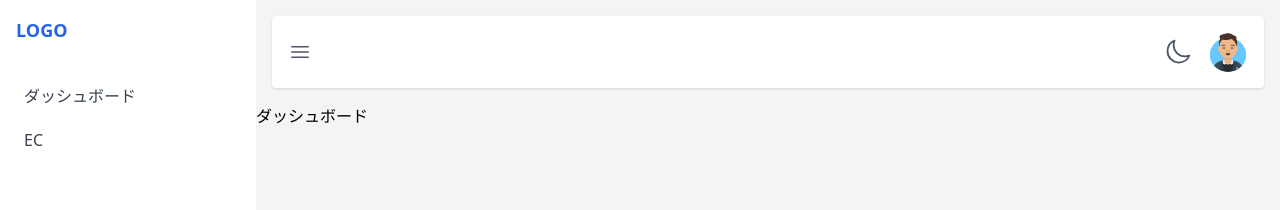
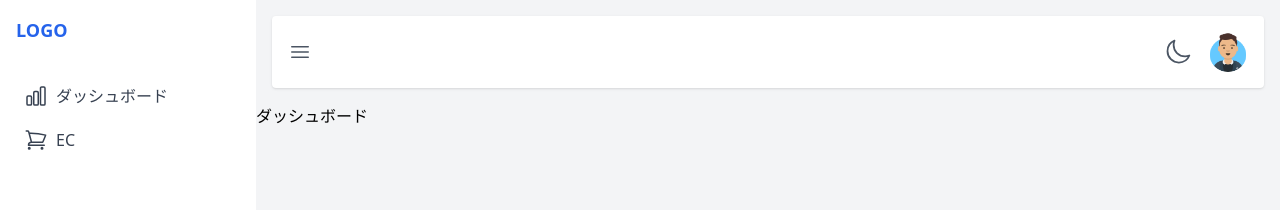
Before and after one commit to KazMat1/admin-panel, a Vue app: page / in a window 1280 px wide. Shown: the top 210 px of the page. Built offline with nearby package versions, Linux system fonts and the light colour scheme.

Commit message:
update a sidebar menu list with icon

```diff
--- a/src/components/SidebarList.vue
+++ b/src/components/SidebarList.vue
@@ -1,24 +1,30 @@
 <script setup>
-import { reactive } from 'vue';
+import { reactive } from "vue";
+import { ChartBarIcon, ShoppingCartIcon } from "@heroicons/vue/24/outline";
+
+const icons = {
+  ChartBarIcon: ChartBarIcon,
+  ShoppingCartIcon: ShoppingCartIcon,
+};
 
 const lists = reactive([
   {
-    name: 'ダッシュボード',
-    icon: 'TemplateIcon',
-    link: '/',
+    name: "ダッシュボード",
+    icon: "ChartBarIcon",
+    link: "/",
   },
   {
-    name: 'EC',
-    icon: 'ShoppingCartIcon',
-    link: '/#',
+    name: "EC",
+    icon: "ShoppingCartIcon",
+    link: "/#",
     sublists: [
       {
-        name: '商品一覧',
-        link: '/#',
+        name: "商品一覧",
+        link: "/#",
       },
       {
-        name: '注文一覧',
-        link: '/#',
+        name: "注文一覧",
+        link: "/#",
       },
     ],
   },
@@ -27,14 +33,11 @@ const lists = reactive([
 <template>
   <ul class="text-gray-700">
     <li class="mb-1" v-for="list in lists" :key="list.name">
-      <!-- <a
-        :href="list.link"
-        class="block p-2 rounded-sm hover:text-white hover:bg-blue-400"
-      > -->
       <a
         :href="list.link"
-        class="block p-2 rounded-sm text-gray-700 dark:text-gray-300 hover:bg-blue-100 dark:hover:bg-gray-700 hover:text-blue-600 dark:hover:text-blue-600"
+        class="flex items-center p-2 rounded-sm text-gray-700 dark:text-gray-300 hover:bg-blue-100 dark:hover:bg-gray-700 hover:text-blue-600 dark:hover:text-blue-600"
       >
+        <component :is="icons[list.icon]" class="w-6 h-6 mr-2"></component>
         <span>{{ list.name }}</span>
       </a>
     </li>
```
